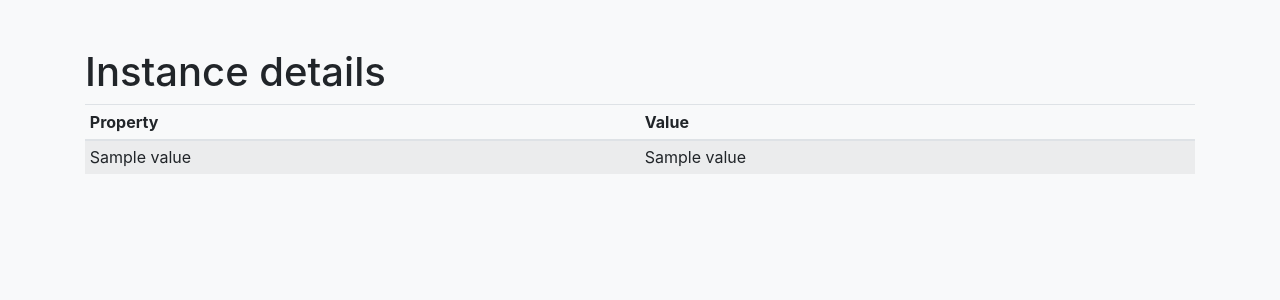
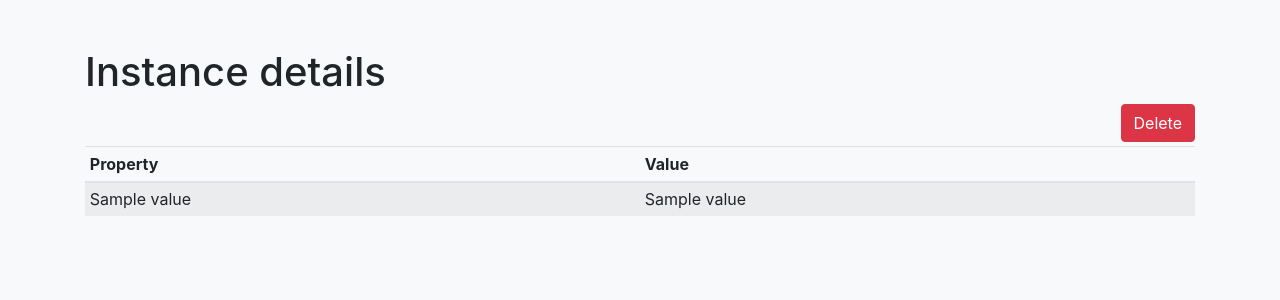
Before and after one commit to MaastrichtU-CDS/SemanticForms, a Flask app: template src/templates/instance.html in a window 1280 px wide. Shown: the part 56-356 px from the top of the page. Run offline with Flask 3, Linux system fonts and the light colour scheme; the template is opened without the code that fills it: most values are stand-ins (such as "Sample title", 1, 10 or a date in 2020).

Commit message:
enabled delete button again

```diff
--- a/src/templates/instance.html
+++ b/src/templates/instance.html
@@ -2,7 +2,7 @@
 {% block content %}
 <h1>Instance details</h1>
 
-<!-- <button type="button" class="btn btn-danger float-right mb-1" data-toggle="modal"
+<button type="button" class="btn btn-danger float-right mb-1" data-toggle="modal"
   data-target="#deleteModal">Delete</button>
 
 <div class="modal fade" id="deleteModal" tabindex="-1" role="dialog" aria-labelledby="deleteModal"
@@ -22,7 +22,7 @@
       </div>
     </div>
   </div>
-</div> -->
+</div>
 
 
 <table class="table table-sm table-striped mt-2">
```
